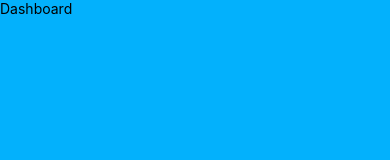
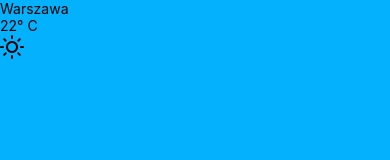
Before and after one commit to RafalG1991/react-native-test, a React Native app: screen / in a window 390 px wide. Shown: the top 160 px of the page. Built offline with nearby package versions, Linux system fonts and the light colour scheme.

Commit message:
added city name with temperature and weather icon

```diff
--- a/src/screens/Dashboard.tsx
+++ b/src/screens/Dashboard.tsx
@@ -1,9 +1,12 @@
 import {StyleSheet, View, Text} from "react-native";
+import Feather from '@expo/vector-icons/Feather';
 
 export const Dashboard = () => {
   return (
     <View>
-      <Text>Dashboard</Text>
+      <Text>Warszawa</Text>
+      <Text>22° C</Text>
+      <Feather name="sun" size={24} color="black" />
     </View>
   );
 }
```
